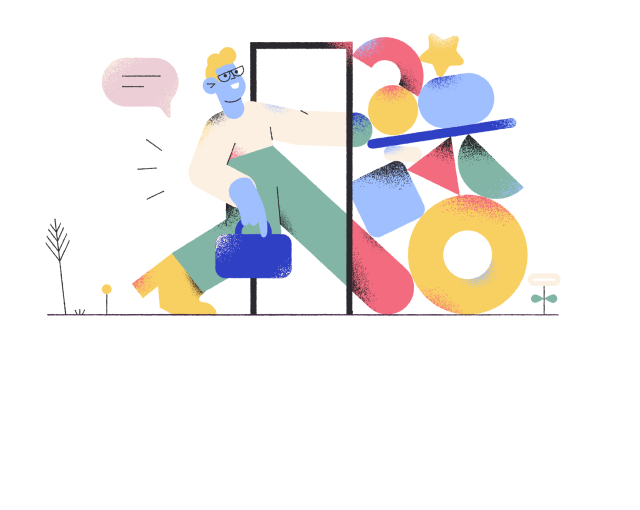
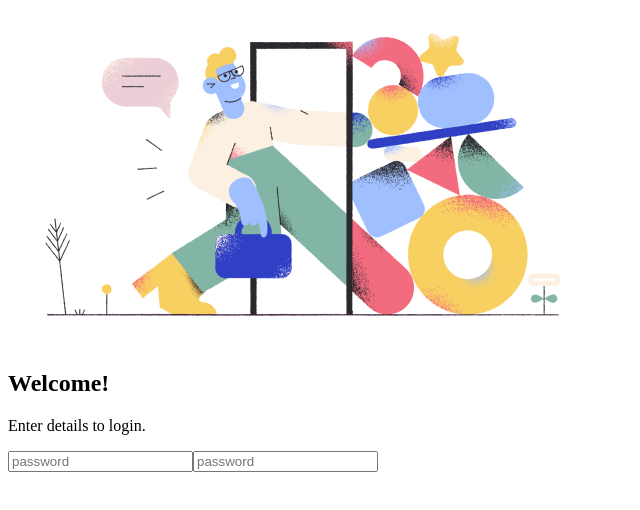
Before and after one commit to MichaelBoyo/lft, a React (Vite) app: page / in a window 1280 px wide. Shown: the top 510 px of the page, without its empty margins (0-640 px from the left). Built offline with nearby package versions, Linux system fonts and the light colour scheme.

Commit message:
login form setup

```diff
--- a/src/pages/Login/index.tsx
+++ b/src/pages/Login/index.tsx
@@ -1,14 +1,19 @@
 import style from "./index.module.scss";
-import loginPageImage from "../../assets/login-page-image.png"
+import loginPageImage from "../../assets/login-page-image.png";
+
 const Login = () => {
   return (
     <section>
       <div>
-        <img
-          src={loginPageImage}
-          alt="Login Main image"
-          role="presentation"
-        />
+        <img src={loginPageImage} alt="Login Main image" role="presentation" />
+      </div>
+      <div>
+        <h2>Welcome!</h2>
+        <p>Enter details to login.</p>
+        <form>
+          <input placeholder="password" type="email" />
+          <input placeholder="password" type="password" />
+        </form>
       </div>
     </section>
   );
```
